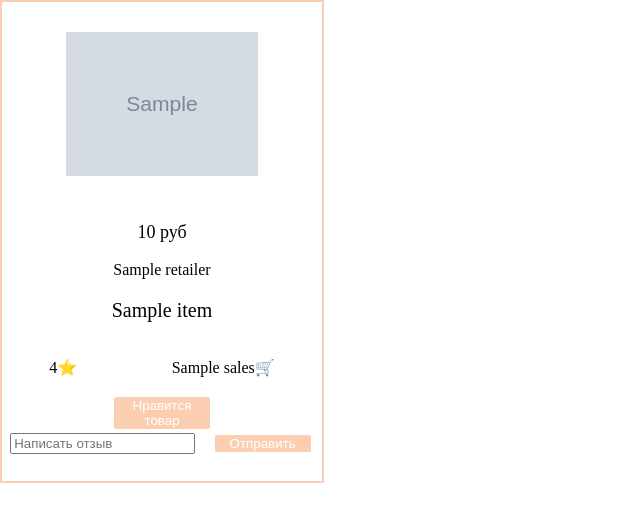
After one commit to AnnaMizgailo/project-node, a Node server app: template project/script/views/purchases.hbs in a window 1280 px wide. The commit adds this page. Shown: the top 522 px of the page, without its empty margins (0-640 px from the left). Run offline with Node 20, Linux system fonts and the light colour scheme; the template is opened without the code that fills it: most values are stand-ins (such as "Sample title", 1, 10 or a date in 2020); grey boxes marked "Sample" are stand-in pictures.

Commit message:
Add files via upload

```diff
--- a/project/script/data/data.js
+++ b/project/script/data/data.js
@@ -29,7 +29,8 @@ function returnListOfItems(){
             retailer: items[key].retailer,
             rating: +items[key].rating,
             sales: +items[key].sales,
-            category: items[key].category
+            category: items[key].category,
+            reviews: items[key].reviews
         };
         listOfItems.push(itemObj);
     }
@@ -128,7 +129,8 @@ function addNewItem(obj){
             retailer: retailer,
             sales: 0,
             rating: 0,
-            image: image
+            image: image,
+            reviews: []
         };
         users[retailer].items.push(name);
         restoreJson();
@@ -207,4 +209,17 @@ function getListOfItemsBySubname(subname){
     return listOfItems;
 }
 
-module.exports = {getListOfItemsBySubname, returnListOfFilteredItems, addPurchase, deleteItemFromCartById, returnListOfItems, addNewUser, checkUser, addNewItem, returnModifyingListOfUsers, deleteUserById, banUser, unbanUser, addItemToCartById, returnListOfObjectsByNames};
+function addReview(name, review){
+    if(review == ""){
+        return false;
+    }
+    items[name].reviews.push(review);
+    restoreJson();
+    return true;
+}
+function addRating(name){
+    items[name].rating += 1;
+    restoreJson();
+}
+
+module.exports = {addReview, addRating, getListOfItemsBySubname, returnListOfFilteredItems, addPurchase, deleteItemFromCartById, returnListOfItems, addNewUser, checkUser, addNewItem, returnModifyingListOfUsers, deleteUserById, banUser, unbanUser, addItemToCartById, returnListOfObjectsByNames};
--- a/project/script/data/items.json
+++ b/project/script/data/items.json
@@ -1 +1 @@
-{"Пуховик женский":{"price":150.64,"category":"clothes","retailer":"savage","sales":0,"rating":0,"image":"M_height.png"}}
+{"Пуховик женский":{"price":150.64,"category":"clothes","retailer":"savage","sales":1,"rating":0,"image":"M_height.png","id":1,"reviews":["Хорошее качество"]},"Платье женское":{"price":99.99,"category":"clothes","retailer":"savage","sales":1,"rating":0,"image":"Без названия.jpg","id":0,"reviews":[]}}
--- a/project/script/data/users.json
+++ b/project/script/data/users.json
@@ -1 +1 @@
-{"savage":{"password":"savage","role":"retailer","banned":false,"retail":true,"items":["Пуховик женский"],"image":"unnamed.jpg"},"admin":{"password":"admin","role":"moderator","banned":false,"moderate":true,"image":0}}
+{"savage":{"password":"savage","role":"retailer","banned":false,"retail":true,"items":["Пуховик женский","Платье женское"],"image":"unnamed.jpg"},"admin":{"password":"admin","role":"moderator","banned":false,"moderate":true,"image":0},"Person":{"password":"Person","role":"customer","banned":false,"shop":true,"cart_items":[],"items":["Платье женское","Пуховик женский"],"image":0}}
--- a/project/script/public/css/index.css
+++ b/project/script/public/css/index.css
@@ -9,7 +9,10 @@ body{
     padding-bottom: 2%;
 }
 .item-img{
-    width: 70%;
+    width: 15vw;
+    height: 15vw;
+    object-fit: contain;
+    margin-top: 2%;
 }
 .button-cart{
     background-color: plum;
@@ -115,3 +118,21 @@ body{
     margin-left: 45%;
     align-items: center;
 }
+.user{
+    width: 25%;
+    border: 2px solid #FBCEB1;
+}
+.button-rating, .button-review{
+    width: 30%;
+    background-color: #FBCEB1;
+    color: white;
+    border: none;
+    border-radius: 5%;
+    margin: 1%;
+}
+.rating, .review{
+    align-items: center;
+    justify-content: space-around;
+    display: flex;
+    flex-direction: row;
+}
--- a/project/script/public/html/sign-up.html
+++ b/project/script/public/html/sign-up.html
@@ -10,7 +10,7 @@
 </head>
 <body>
     <div class="container up">
-        <form id="form" action="/user/sign-up" method="POST" enctype="multipart/form-data">
+        <form id="form" method="POST" enctype="multipart/form-data">
         <div class="cont1">
             <img id="avatarImage" class="imageSignUp" alt="Avatar" src="https://cdn.pixabay.com/photo/2016/08/08/09/17/avatar-1577909_1280.png"/>
 
--- a/project/script/public/js/index.js
+++ b/project/script/public/js/index.js
@@ -1,6 +1,13 @@
-async function signUp(event){
-  event.preventDefault();
-  form.submit();
+async function signUp(){
+  let form = document.querySelector("#form");
+  const response = await fetch("/user/sign-up", {
+    method: "POST",
+    body: new FormData(form)
+  })
+  if(response.ok){
+    document.location = "/";
+  }
+
 
 }
 async function signIn(){
@@ -17,10 +24,15 @@ async function backToMainPage(){
     document.location = "/";
 }
 
-async function addItem(event){
-    event.preventDefault();
-    form-item.submit();
+async function addItem(){
+  let form = document.querySelector("#form-item");
+  const response = await fetch("/retailer/add/item", {
+    method: "POST",
+    body: new FormData(form)
+  })
+  if(response.ok){
     document.location = "/";
+  }
 }
 
 async function userModify(){
@@ -123,4 +135,30 @@ async function search(e){
   }
 }
 
-document.querySelector("#search").addEventListener('keydown', search)
+document.querySelector("#search").addEventListener('keydown', search);
+
+async function viewListOfPurchases(){
+  document.location = "/customer/purchases";
+}
+async function writeReview(id){
+  const review = document.querySelector("#review").value;
+  let data = {
+    id: +id,
+    review: review
+  }
+  const response = await fetch("/item/add/review", {
+    method: "PUT",
+    headers: {
+      "Content-Type": "application/json",
+    },
+    body: JSON.stringify(data)
+  });
+  alert(await response.text());
+}
+async function setRating(id){
+  const response = await fetch("/item/set/rating", {
+    method: "PUT",
+    body: JSON.stringify({id: id})
+  });
+  alert(await response.text());
+}
--- a/project/script/server.js
+++ b/project/script/server.js
@@ -1,7 +1,7 @@
 const path = require("path");
 const express = require("express");
 const formidable = require("formidable")
-const {getListOfItemsBySubname, returnListOfFilteredItems, addPurchase, deleteItemFromCartById, returnListOfItems, addNewUser, checkUser, addNewItem, returnModifyingListOfUsers, deleteUserById, banUser, unbanUser, addItemToCartById, returnListOfObjectsByNames} = require("./data/data");
+const {addReview, addRating, getListOfItemsBySubname, returnListOfFilteredItems, addPurchase, deleteItemFromCartById, returnListOfItems, addNewUser, checkUser, addNewItem, returnModifyingListOfUsers, deleteUserById, banUser, unbanUser, addItemToCartById, returnListOfObjectsByNames} = require("./data/data");
 
 const app = express();
 
@@ -50,8 +50,8 @@ app
                 res.status(500).send(ans);
                 return;
             }
-            currentUser = req.body;
-            res.status(200).render("items.hbs", {items: items, currentUser});
+            currentUser = user;
+            res.status(200).send("ok");
           });
 
     })
@@ -169,6 +169,26 @@ app
         items = getListOfItemsBySubname(searchBar);
         res.render("items.hbs", {items: items, currentUser});
     })
+    .get("/customer/purchases", (_, res) =>{
+      let purchases = returnListOfObjectsByNames(currentUser.items);
+      res.status(200).render("purchases.hbs", {items: purchases});
+    })
+    .put("/item/add/review", (req, res)=>{
+      const reviewInfo = req.body;
+      const id = reviewInfo.id;
+      const review = reviewInfo.review;
+      console.log(reviewInfo);
+      if(!addReview(items[id].itemName, review)){
+        res.status(404).send("Введите отзыв!");
+        return;
+      }
+      res.status(200).send("Отзыв добавлен!");
+    })
+    .put("/item/set/rating", (req, res) =>{
+      const id = req.body.id;
+      addRating(items[id].itemName);
+      res.status(200).send("Мы рады, что вам понравился товар!");
+    })
     .use((_, res)=>{
         res.status(404).send("<h1>Not found</h1>");
     })
--- a/project/script/views/cart.hbs
+++ b/project/script/views/cart.hbs
@@ -13,7 +13,7 @@
     {{#each cart_items}}
         {{#with .}}
                 <div class="item-container cart-page">
-                    <img class="item-img" src={{itemImg}}>
+                    <img class="item-img" src="../uploads/{{image}}">
                     <p class="price">{{price}} руб</p>
                     <p class="retailer">{{retailer}}</p>
                     <p class="itemName">{{itemName}}</p>
--- a/project/script/views/personal-info.hbs
+++ b/project/script/views/personal-info.hbs
@@ -17,9 +17,6 @@
                     <img id="user-image" src="https://cdn.pixabay.com/photo/2016/08/08/09/17/avatar-1577909_1280.png">
                 {{/unless}}
                 <p>{{currentUser.login}}</p>
-                {{#each currentUser.items}}
-                    <li>{{this}}</li>
-                {{/each}}
         {{/if}}
         {{#unless currentUser}}
             <p>Упс... Нужно зарегистрироваться!</p>
@@ -30,6 +27,9 @@
         {{#if currentUser.moderate}}
             <button onclick="userModify()">Работа с пользователями</button>
         {{/if}}
+        {{#if currentUser.shop}}
+            <button onclick="viewListOfPurchases()">Мои покупки</button>
+        {{/if}}
         <button onclick="backToMainPage()">На главную</button>
     </div>
 </body>
--- /dev/null
+++ b/project/script/views/purchases.hbs
@@ -0,0 +1,41 @@
+<!DOCTYPE html>
+<html lang="en">
+<head>
+    <meta charset="UTF-8">
+    <meta http-equiv="X-UA-Compatible" content="IE=edge">
+    <meta name="viewport" content="width=device-width, initial-scale=1.0">
+    <title>Мои покупки</title>
+       <link rel="stylesheet" href="../css/index.css">
+        <script defer src="../js/index.js"></script>
+</head>
+<body>
+    {{#if items}}
+    {{#each items}}
+        {{#with .}}
+                <div class="item-container user">
+                    <img class="item-img" src="../uploads/{{image}}">
+                    <p class="price">{{price}} руб</p>
+                    <p class="retailer">{{retailer}}</p>
+                    <p class="itemName">{{itemName}}</p>
+                    <div class="cont">
+                        <p class="rating">{{rating}}⭐</p>
+                        <p class="sales">{{sales}}🛒</p>
+                    </div>
+                    <div class="rating">
+                        <button class="button-rating" onclick="setRating({{id}})">Нравится товар</button>
+                    </div>
+                    <div class="review">
+                        <input type="text" id="review" placeholder="Написать отзыв">
+                        <button class="button-review" onclick="writeReview({{id}})">Отправить</button>
+                    </div>
+
+
+                </div>
+            {{/with}}
+    {{/each}}
+    {{/if}}
+    {{#unless items}}
+    <p>Вам еще предстоит совершить ваши покупки!</p>
+    {{/unless}}
+</body>
+</html>
```
Also changed, not shown: project/script/public/css/index_auth.css (+7 -5 lines), project/script/views/moderate-users.hbs (+6 -1 lines), project/script/public/js/style.js (line endings or trailing spaces), 1 other file.
